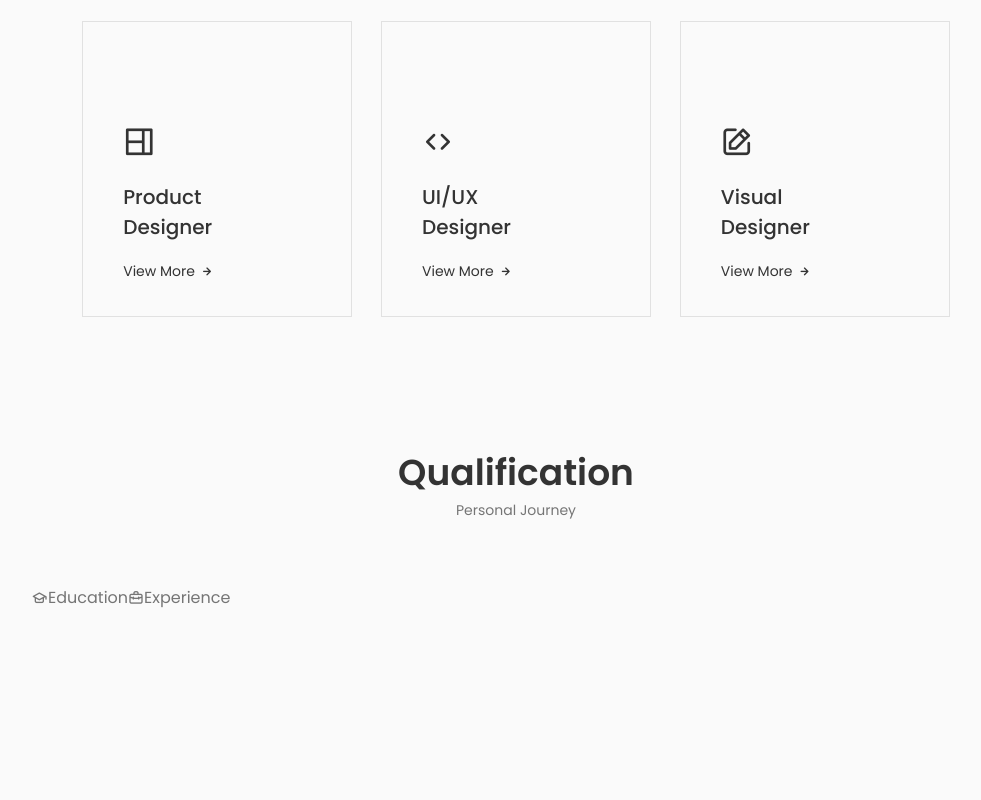
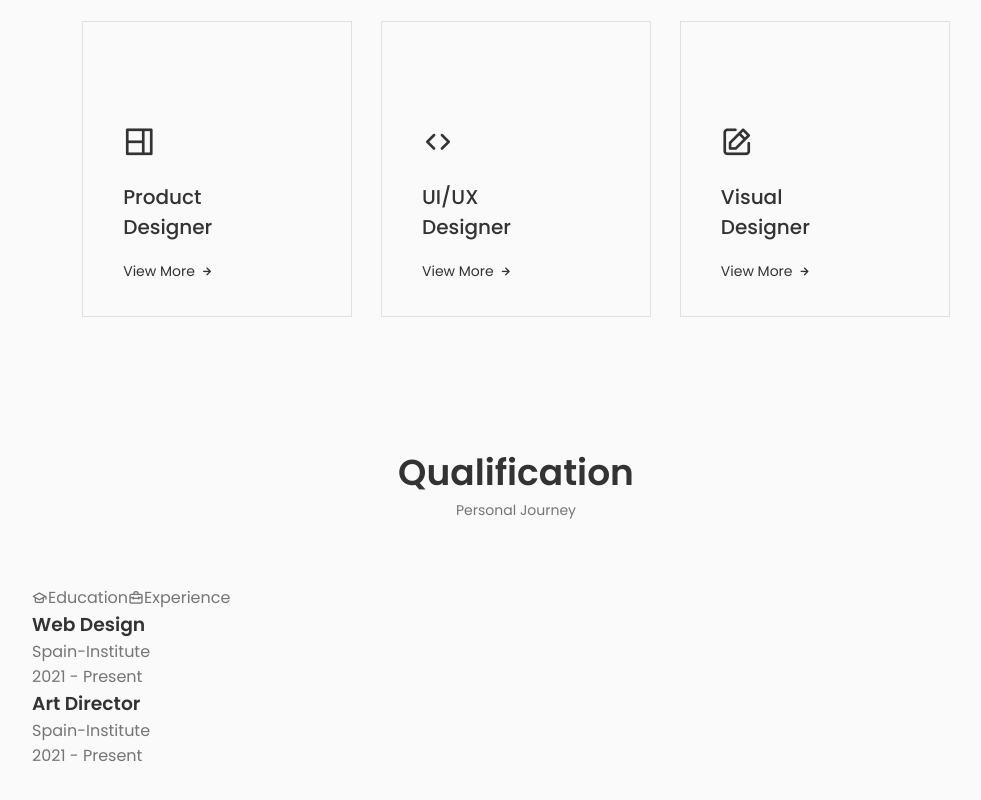
Before and after one commit to gyash21/THE-PORTFOLIO, a React (Create React App) app: page / in a window 1280 px wide. Shown: the part 2072-2872 px from the top of the page, without its empty margins (124-1105 px from the left). Before the commit the page ends 2714 px from the top, so only its background shows below. Built offline with nearby package versions, Linux system fonts and the light colour scheme.

Commit message:
update- adding qualification elements

```diff
--- a/src/components/qualification/Qualification.jsx
+++ b/src/components/qualification/Qualification.jsx
@@ -37,15 +37,42 @@ const Qualification  = () => {
                 <div className="qualification__content">
                     <div className="qualification__data">
                         <div>
-                            <h3 className="qualification__title"></h3>
-                            <span className="qualification__subtitle"></span>
+                            <h3 className="qualification__title">Web Design</h3>
+                            <span className="qualification__subtitle">Spain-Institute</span>
                             <div className="qualification__calender">
 
                                 <i className="uil uil-calender-alt">
-
-                                </i>
+                                </i> 2021 - Present
                             </div>
                         </div>
+
+
+                        <div>
+                            <span className="qualification__rounder"></span>
+
+                            <div className="qualification__line"></div>
+                        </div>
+                    </div>
+                    <div></div>
+
+
+                    <div>
+                            <span className="qualification__rounder"></span>
+
+                            <span className="qualification__line"></span>
+                        </div>
+
+                    <div className="qualification__data">
+                        <div>
+                            <h3 className="qualification__title">Art Director</h3>
+                            <span className="qualification__subtitle">Spain-Institute</span>
+                            <div className="qualification__calender">
+
+                                <i className="uil uil-calender-alt">
+                                </i> 2021 - Present
+                            </div>
+                        </div>
+
                     </div>
                 </div>
             </div>
```
